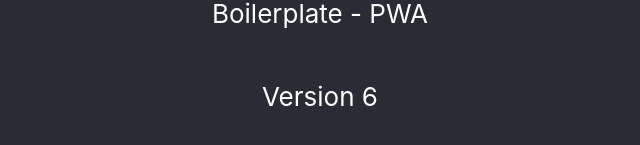
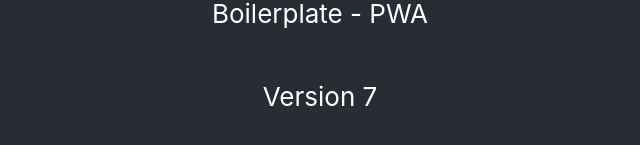
Before and after one commit to aboutbits/pwa-boilerplate, a React (Create React App) app: page / in a window 1280 px wide. Shown: the part 345-490 px from the top of the page, without its empty margins (320-960 px from the left). Built offline with nearby package versions, Linux system fonts and the light colour scheme.

Commit message:
version 7

```diff
--- a/src/App.tsx
+++ b/src/App.tsx
@@ -11,7 +11,7 @@ function App() {
             Boilerplate - PWA
           </p>
           <p>
-            Version 6
+            Version 7
           </p>
         </header>
       </div>
--- a/src/index.tsx
+++ b/src/index.tsx
@@ -13,6 +13,7 @@ ReactDOM.render(
 
 serviceWorker.register({
   onUpdate: (registration) => {
+    console.log('SKIP Waiting!!!')
     registration.waiting?.postMessage({type: 'SKIP_WAITING'})
   }
 })
```
